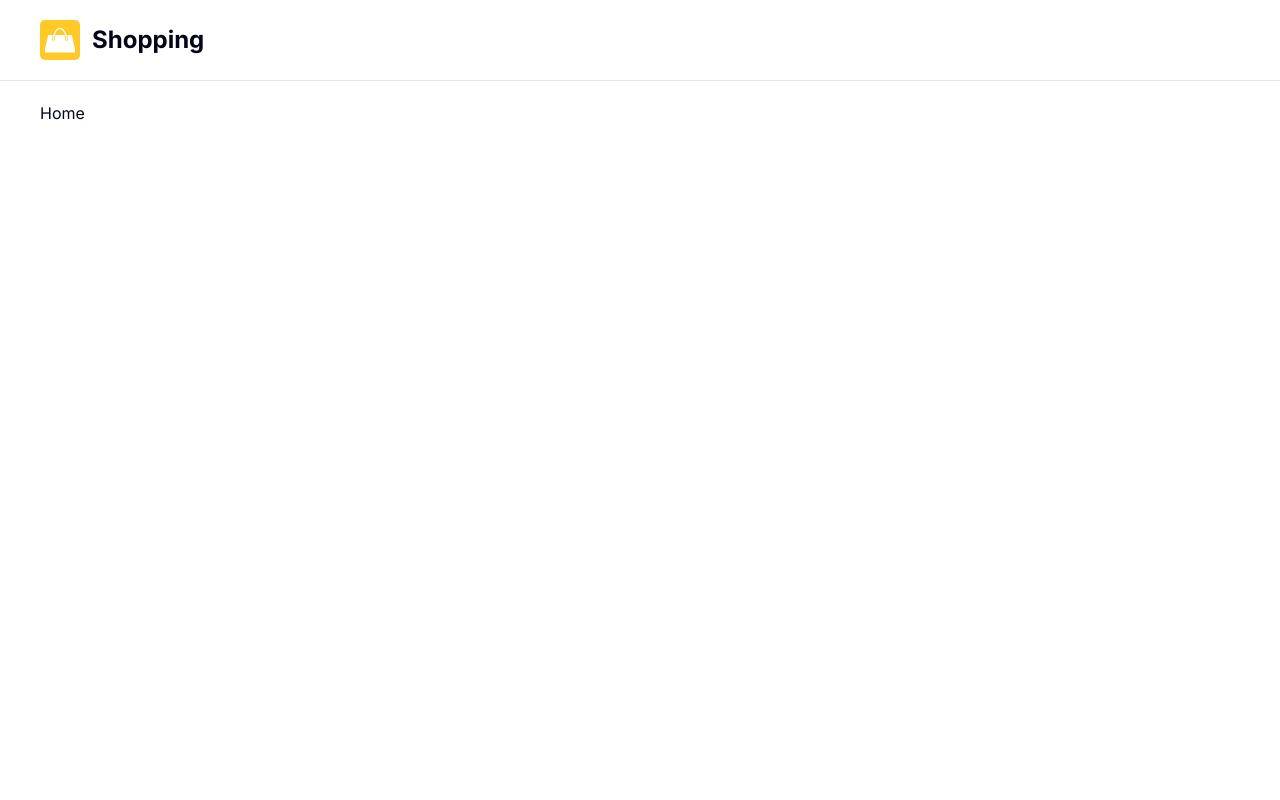
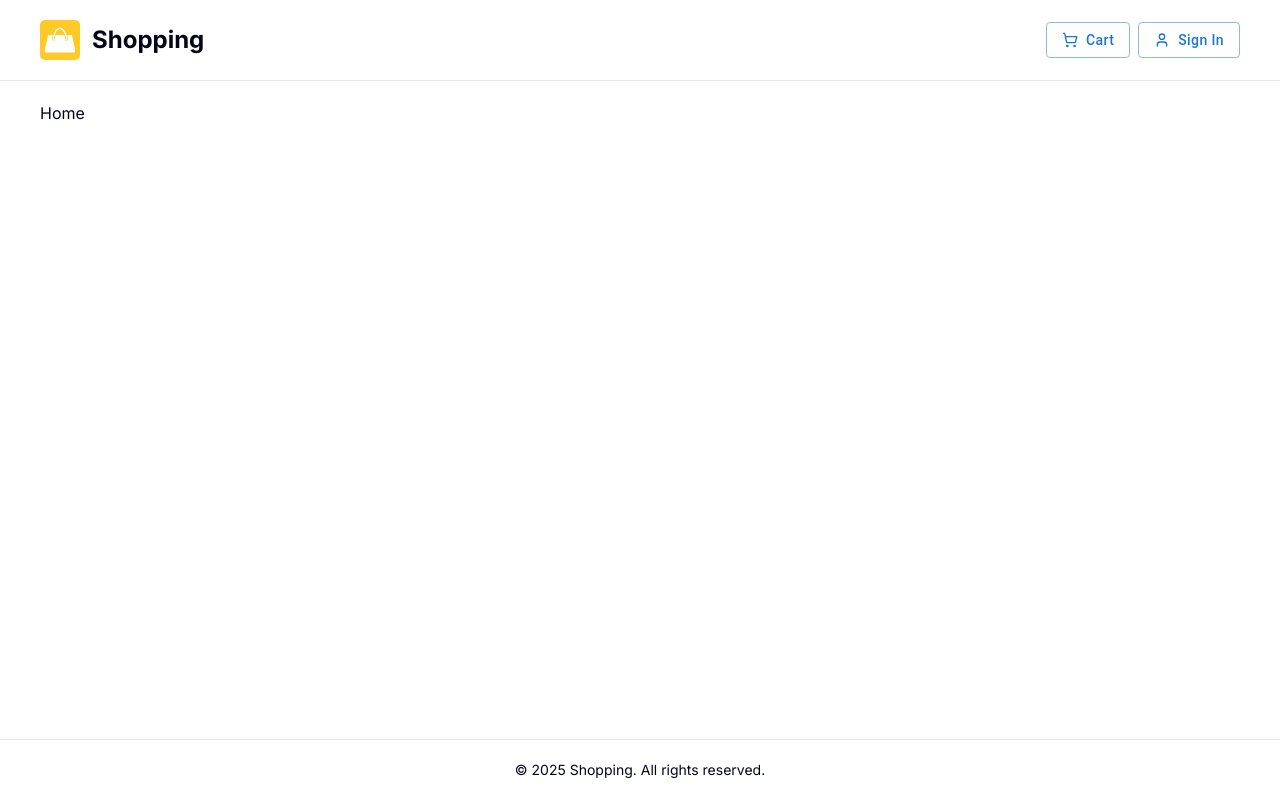
Before and after one commit to kawagan/shopping-nextjs, a Next.js app: page / in a window 1280 px wide. Built offline with nearby package versions, Linux system fonts and the light colour scheme; no server answers.

Commit message:
creat header and footer

```diff
--- a/app/(root)/layout.tsx
+++ b/app/(root)/layout.tsx
@@ -1,3 +1,4 @@
+import Footer from '@/components/footer';
 import Header from '@/components/shared/header';
 
 export default function RootLayout({
@@ -9,6 +10,7 @@ export default function RootLayout({
     <div className="flex h-screen flex-col">
       <Header />
       <main className="flex-1 wrapper">{children}</main>
+      <Footer />
     </div>
   );
 }
--- /dev/null
+++ b/components/footer.tsx
@@ -0,0 +1,15 @@
+import { APP_NAME } from '@/lib';
+const Footer = () => {
+  const createdYear = new Date().getFullYear();
+  return (
+    <footer className="border-t">
+      <div className="wrapper py-4">
+        <p className="text-center text-sm">
+          &copy; {createdYear} {APP_NAME}. All rights reserved.
+        </p>
+      </div>
+    </footer>
+  );
+};
+
+export default Footer;
--- a/components/shared/header/index.tsx
+++ b/components/shared/header/index.tsx
@@ -1,8 +1,16 @@
+'use client';
+
 import { ShoppingCart, UserIcon } from 'lucide-react';
 import logo from '@/public/images/logo.svg';
 import Link from 'next/link';
 import Image from 'next/image';
+import Button from '@mui/material/Button';
+import { styled } from '@mui/material/styles';
 import { APP_NAME } from '@/lib';
+
+const StyledButton = styled(Button)({
+  textTransform: 'none',
+});
 
 const Header = () => {
   return (
@@ -20,12 +28,22 @@ const Header = () => {
             <span className="hidden lg:block font-bold text-2xl ml-3">
               {APP_NAME}
             </span>
-            <span className="block lg:hidden font-bold ml-3 text-blue-500">
-              {APP_NAME} ffff
-            </span>
           </Link>
         </div>
-        <div className="space-x-2"></div>
+        <div className="space-x-2">
+          <Link href="/cart">
+            <StyledButton variant="outlined" color="primary">
+              <ShoppingCart size={16} className="mr-2" />
+              Cart
+            </StyledButton>
+          </Link>
+          <Link href="/login">
+            <StyledButton variant="outlined" color="primary">
+              <UserIcon size={16} className="mr-2" />
+              Sign In
+            </StyledButton>
+          </Link>
+        </div>
       </div>
     </header>
   );
```
